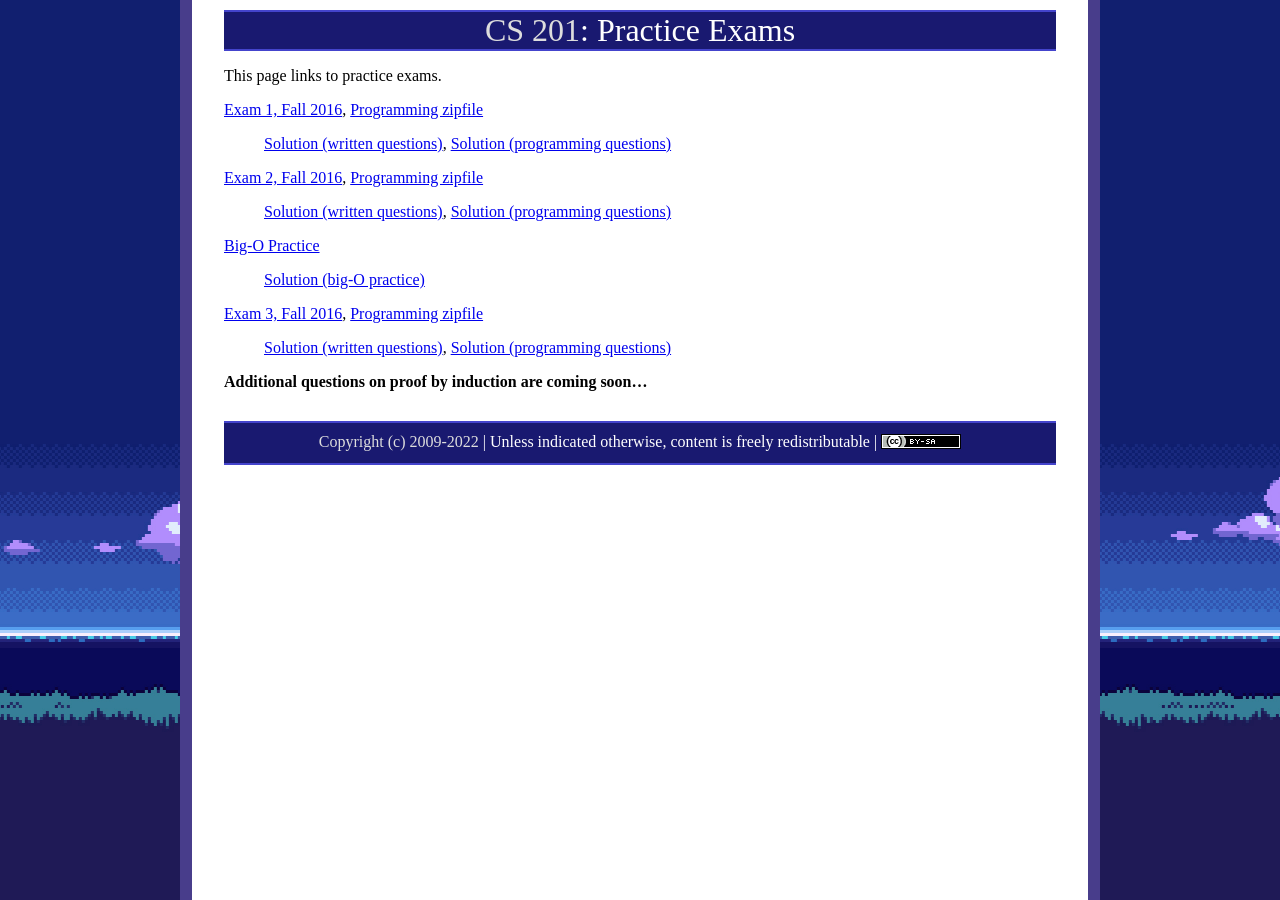
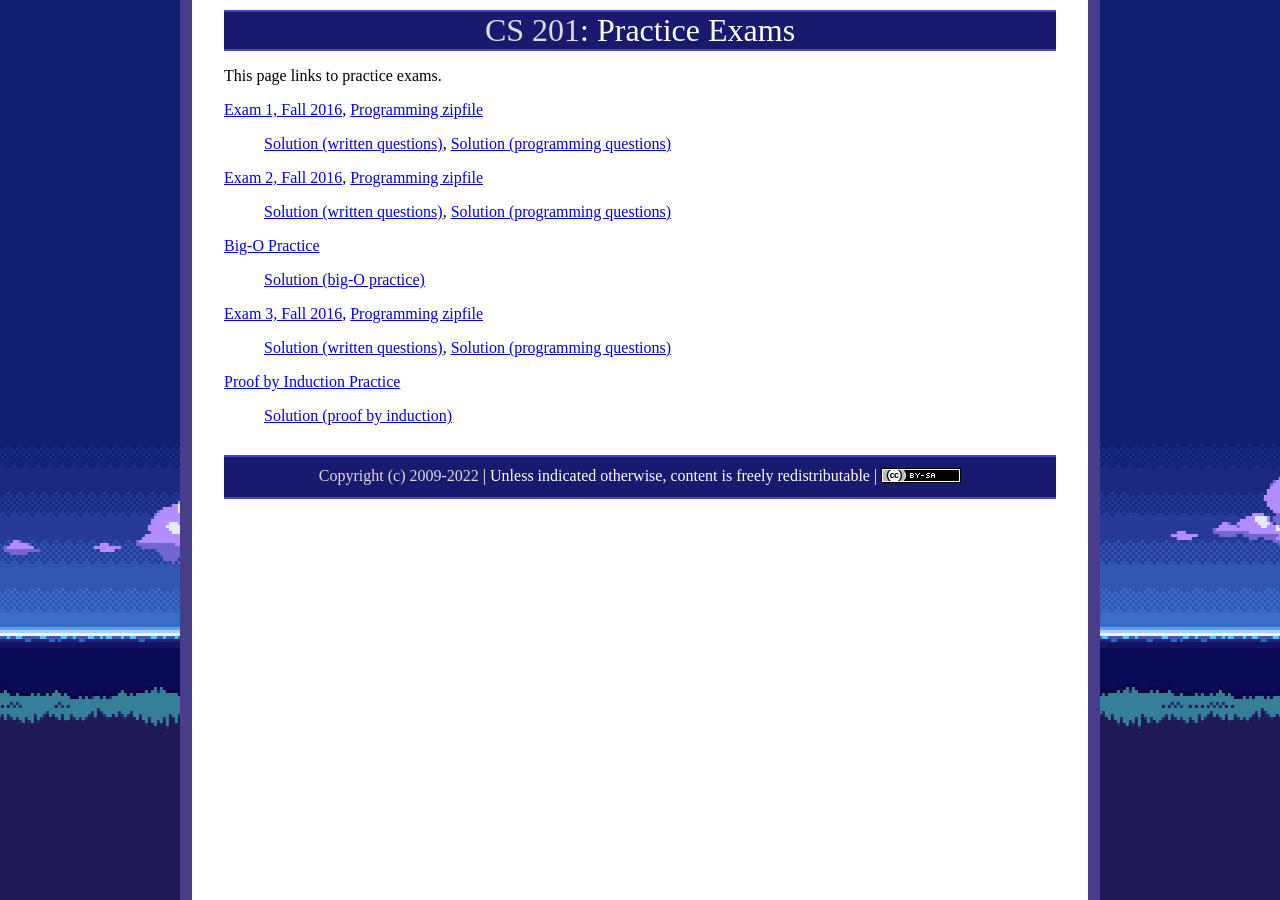
Before and after one commit to ycpcs/cs201-fall2026, a Jekyll site: the page built from practice/index.md, in a window 1280 px wide. Built offline with Jekyll 4.4.1, drawn with Linux system fonts in a browser that asks for light colours.

Commit message:
Update index.md

```diff
--- a/practice/index.md
+++ b/practice/index.md
@@ -21,4 +21,5 @@ This page links to practice exams.
 
 > [Solution (written questions)](cs201-fall2016-exam03-solution.pdf), [Solution (programming questions)](CS201_Exam03_Fall2016_Solution_Gradle.zip)
 
-**Additional questions on proof by induction are coming soon...**
+[Proof by Induction Practice](proof_by_induction.pdf)
+> [Solution (proof by induction)](sol_proof_by_induction.pdf)
```
